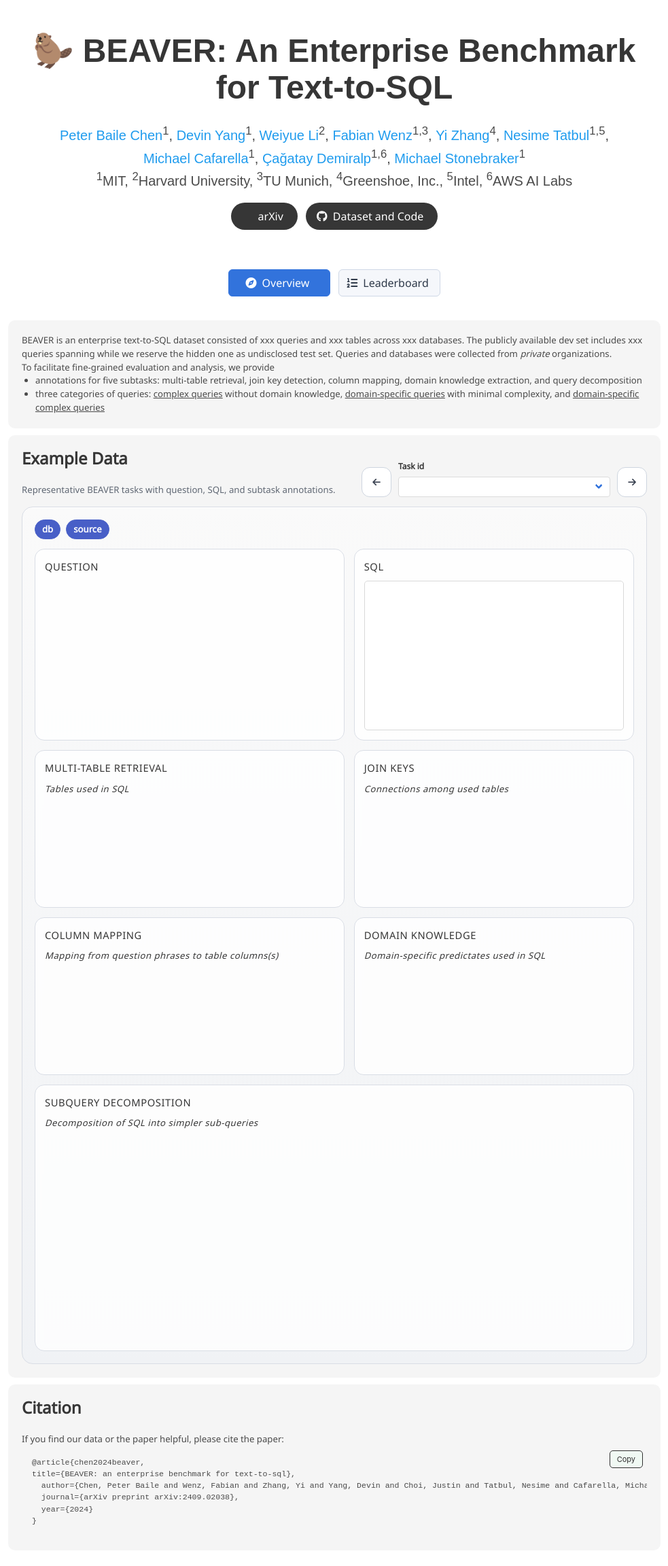
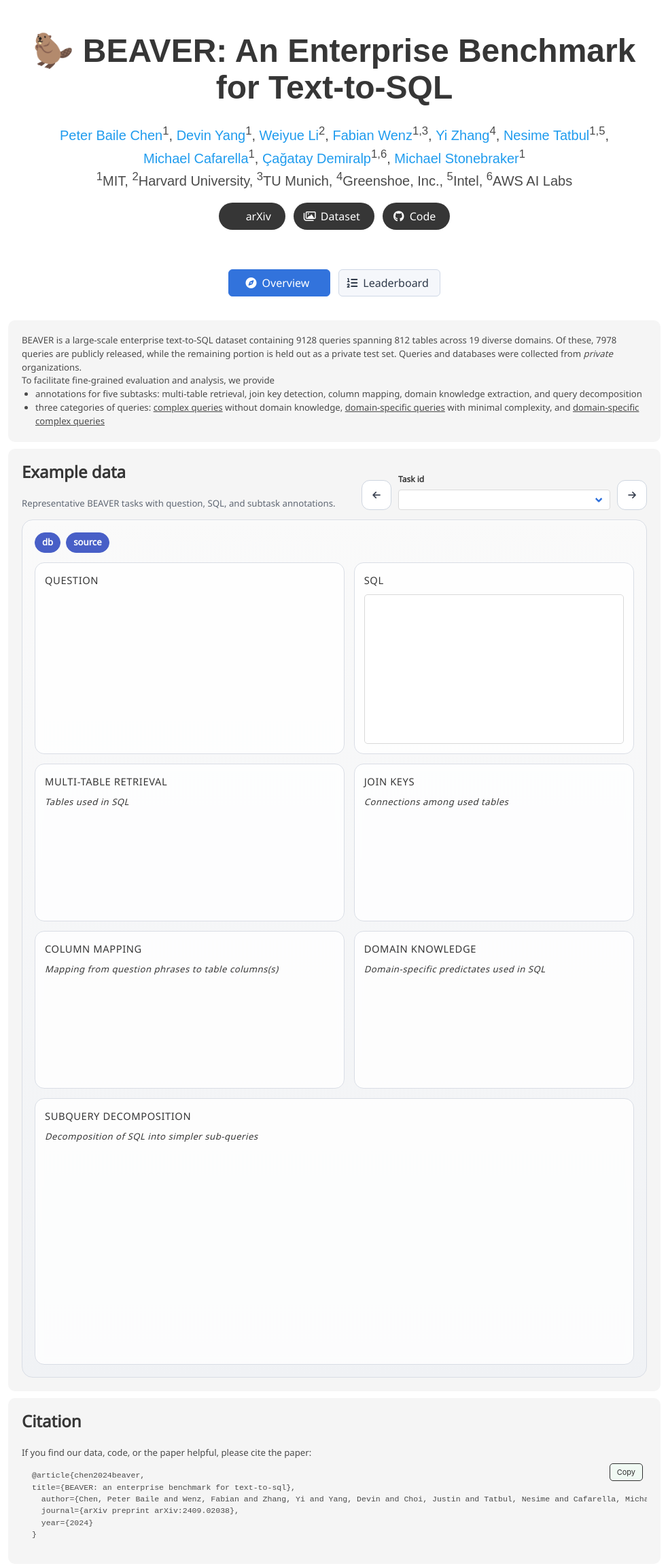
Before and after one commit to beaverbench/beaverbench.github.io, a plain HTML site: page index.html in a window 1280 px wide. Shown: the top 2303 px of the page at 68% size, without its empty margins (148-1131 px from the left). Drawn offline with nearby package versions, Linux system fonts and the light colour scheme; some packages are replaced by stand-ins of ours; no server answers; a script that the page names is missing; some icons are missing; a web font is replaced by a local one.

Commit message:
update website

```diff
--- a/index.html
+++ b/index.html
@@ -131,16 +131,16 @@
                   <a href="#" target="_blank">Devin Yang</a><sup>1</sup>,
                 </span>
                 <span class="author-block">
-                  <a href="#" target="_blank">Weiyue Li</a><sup>2</sup>,
+                  <a href="https://weiyueli7.github.io/" target="_blank">Weiyue Li</a><sup>2</sup>,
                 </span>
                 <span class="author-block">
-                  <a href="#" target="_blank">Fabian Wenz</a><sup>1,3</sup>,
+                  <a href="https://fabian-wenz.github.io/" target="_blank">Fabian Wenz</a><sup>1,3</sup>,
                 </span>
                 <span class="author-block">
                   <a href="#" target="_blank">Yi Zhang</a><sup>4</sup>,
                 </span>
                 <span class="author-block">
-                  <a href="#" target="_blank">Nesime Tatbul</a><sup>1,5</sup>,
+                  <a href="https://people.csail.mit.edu/tatbul/" target="_blank">Nesime Tatbul</a><sup>1,5</sup>,
                 </span>
                 <span class="author-block">
                   <a href="https://people.csail.mit.edu/michjc/" target="_blank">Michael Cafarella</a><sup>1</sup>,
@@ -180,6 +180,19 @@
                   <!-- Github link -->
                   <span class="link-block">
                     <a
+                      href="https://huggingface.co/collections/beaverbench/beaver-dataset"
+                      target="_blank"
+                      class="external-link button is-normal is-rounded is-dark"
+                    >
+                      <span class="icon">
+                        <i class="far fa-images"></i>
+                      </span>
+                      <span>Dataset</span>
+                    </a>
+                  </span>
+
+                  <span class="link-block">
+                    <a
                       href="https://github.com/beaverbench/beaver"
                       target="_blank"
                       class="external-link button is-normal is-rounded is-dark"
@@ -187,7 +200,7 @@
                       <span class="icon">
                         <i class="fab fa-github"></i>
                       </span>
-                      <span>Dataset and Code</span>
+                      <span>Code</span>
                     </a>
                   </span>
                 </div>
@@ -316,7 +329,7 @@
               <div class="left-boxes">
                 <h2 class="title is-4">Citation</h2>
                 <p>
-                  If you find our data or the paper helpful, please cite the
+                  If you find our data, code, or the paper helpful, please cite the
                   paper:
                 </p>
                 <div class="code-container">
@@ -336,7 +349,7 @@
               <div class="left-boxes">
                 <!-- <h2 class="title is-4">Overview</h2> -->
                 <p>
-                  BEAVER is an enterprise text-to-SQL dataset consisted of xxx queries and xxx tables across xxx databases. The publicly available dev set includes xxx queries spanning while we reserve the hidden one as undisclosed test set. Queries and databases were collected from <i>private</i> organizations.
+                  BEAVER is a large-scale enterprise text-to-SQL dataset containing 9128 queries spanning 812 tables across 19 diverse domains. Of these, 7978 queries are publicly released, while the remaining portion is held out as a private test set. Queries and databases were collected from <i>private</i> organizations.
                   <br />
                   To facilitate fine-grained evaluation and analysis, we provide
                   <ul style="list-style-type: disc; padding-left:20px">
@@ -348,7 +361,7 @@
               <div class="left-boxes">
                 <div class="example-header">
                   <div>
-                    <h2 class="title is-4">Example Data</h2>
+                    <h2 class="title is-4">Example data</h2>
                     <p class="example-subtitle">Representative BEAVER tasks with question, SQL, and subtask annotations.</p>
                   </div>
                   <div class="example-toolbar">
@@ -439,7 +452,7 @@
               <div class="left-boxes">
                 <h2 class="title is-4">Citation</h2>
                 <p>
-                  If you find our data or the paper helpful, please cite the
+                  If you find our data, code, or the paper helpful, please cite the
                   paper:
                 </p>
                 <div class="code-container">
```
